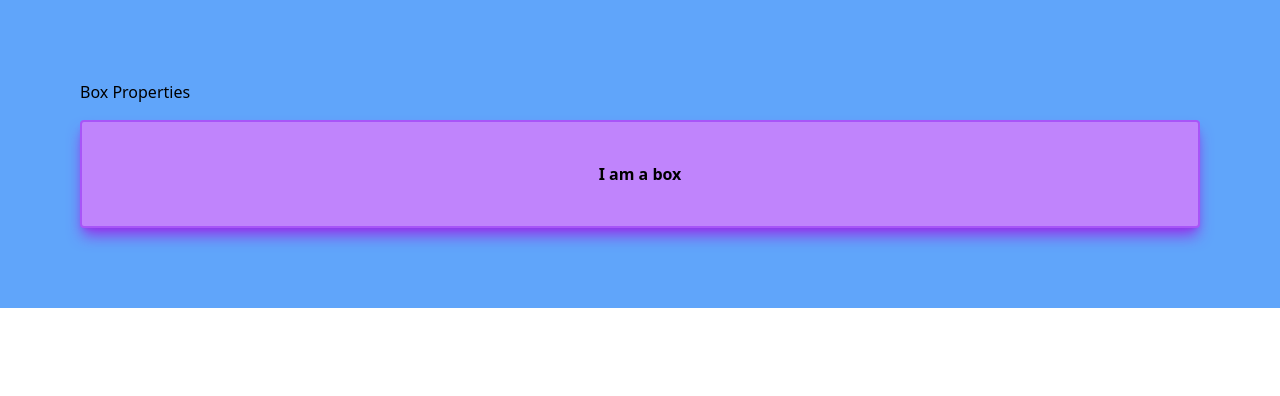
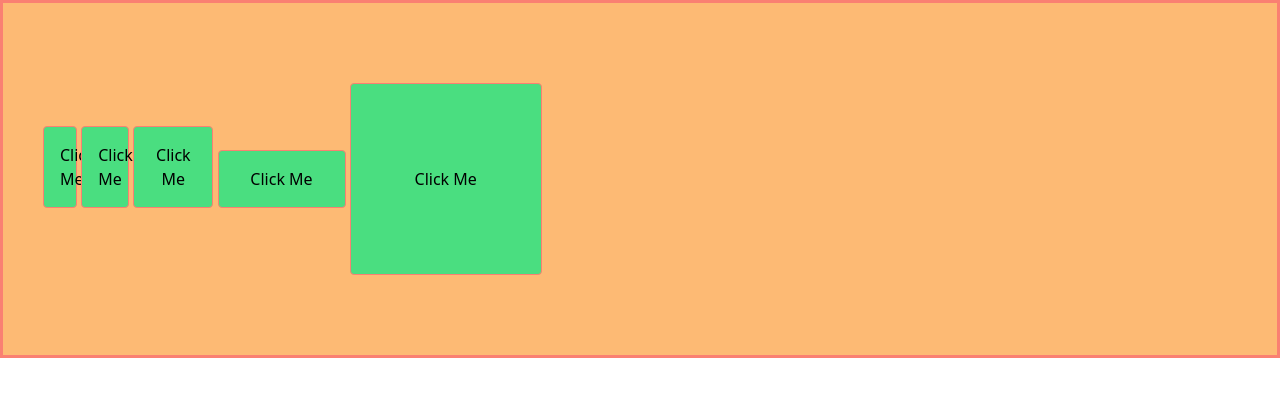
Before and after one commit to jcdacula7/learning_tailwind, a website: page public/index.html in a window 1280 px wide. Drawn offline with Linux system fonts and the light colour scheme.

Commit message:
edit README, code sizing and numbering classes

```diff
--- a/public/index.html
+++ b/public/index.html
@@ -8,7 +8,7 @@
     <style>
       * {
         /* box-sizing: border-box; */
-        /* border: solid salmon 1px; */
+        border: solid salmon 1px;
       }
     </style>
   </head>
@@ -25,14 +25,22 @@
 
     <!-- box properties -->
     <!-- background, borders, rounding, shadows -->
-    <div class="p-20 bg-blue-400">
+    <!-- <div class="p-20 bg-blue-400">
       <h2 class="mb-4">Box Properties</h2>
       <div class="p-10 bg-purple-400 rounded border-2 border-purple-500 text-center font-bold shadow-lg shadow-purple-600">
         I am a box
       </div>
+    </div> -->
+
+    <!-- sizing and numbering -->
+    <div class="py-20 px-10 bg-orange-300">
+      <button class="p-4 bg-green-400 rounded w-8">Click Me</button>
+      <button class="p-4 bg-green-400 rounded w-12">Click Me</button>
+      <button class="p-4 bg-green-400 rounded w-20">Click Me</button>
+      <button class="p-4 bg-green-400 rounded w-32">Click Me</button>
+      <button class="p-4 bg-green-400 rounded w-48 h-48">Click Me</button>
     </div>
 
-    <!-- sizing and numbering -->
     <!-- typography -->
     <!-- colors -->
     <!-- pseudo classes -->
```
Also changed, not shown: README.md, public/output.css.
